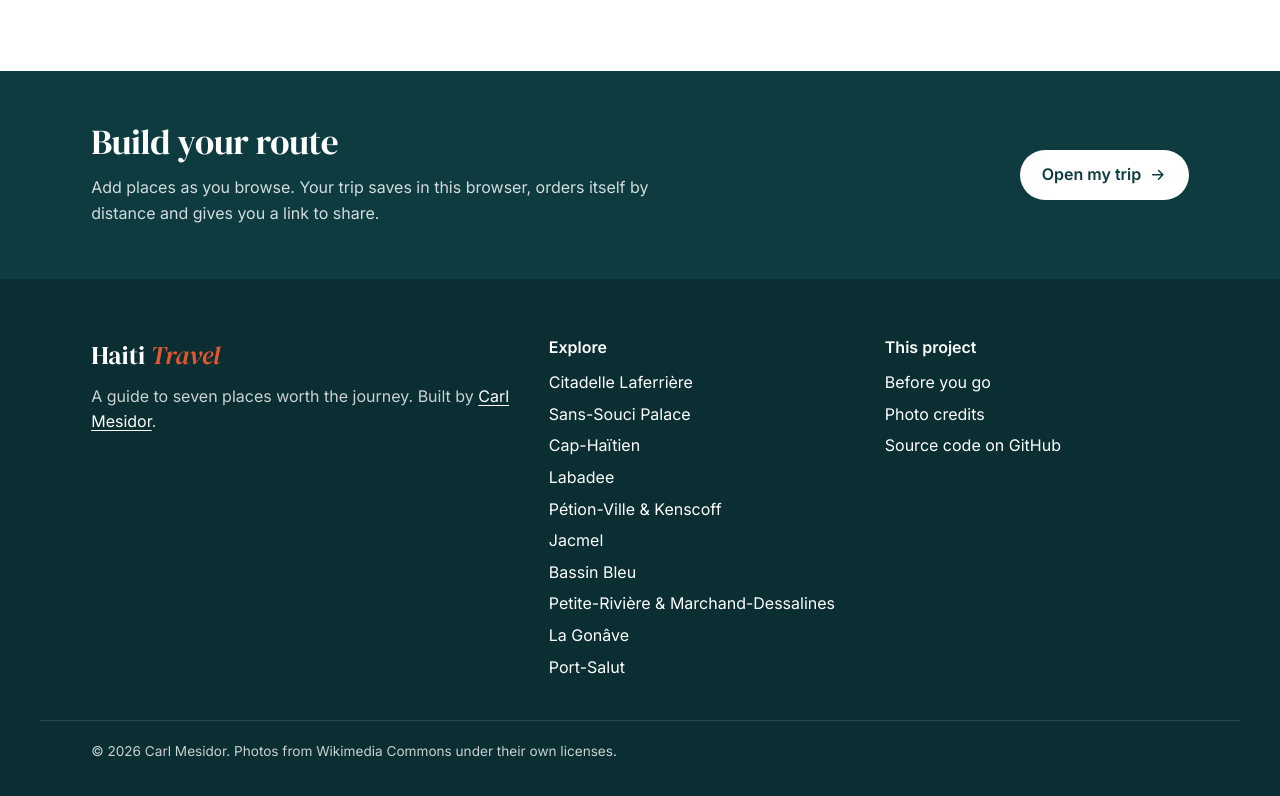
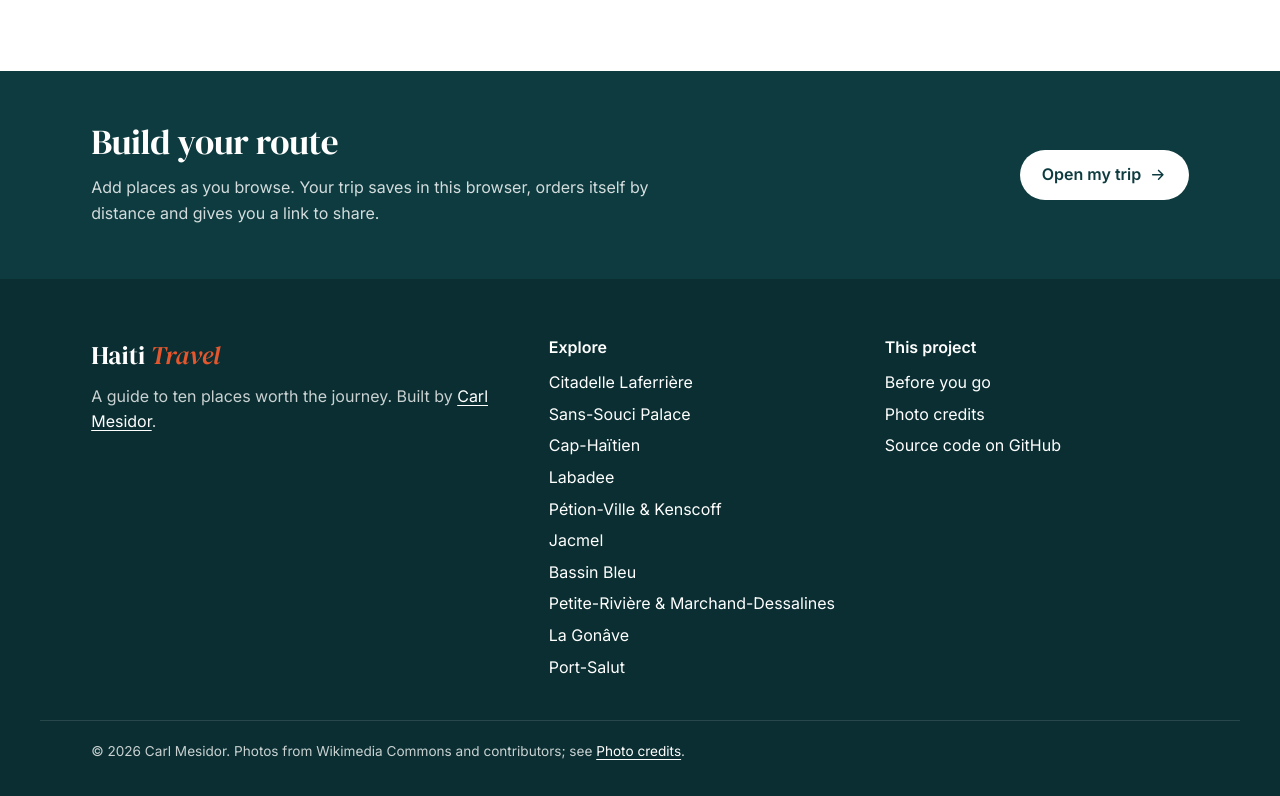
Before and after one commit to Mcarl97/Haiti_Travel, a website with bundled scripts: page index.html in a window 1280 px wide. Shown: the part 3078-3874 px from the top of the page. Built offline with nearby package versions, Linux system fonts and the light colour scheme.

Commit message:
Update page text, credits and image caching for ten places

```diff
--- a/index.html
+++ b/index.html
@@ -4,10 +4,10 @@
     <meta charset="UTF-8">
     <meta name="viewport" content="width=device-width, initial-scale=1">
     <title>Haiti Travel: the Citadelle, Jacmel, Bassin Bleu and more</title>
-    <meta name="description" content="A travel guide to seven places in Haiti, with an interactive map, a trip planner and practical advice.">
+    <meta name="description" content="A travel guide to ten places in Haiti, with an interactive map, a trip planner and practical advice.">
     <meta name="theme-color" content="#0d3b3f">
     <meta property="og:title" content="Haiti Travel">
-    <meta property="og:description" content="Seven places worth the journey, an interactive map and a trip planner.">
+    <meta property="og:description" content="Ten places worth the journey, an interactive map and a trip planner.">
     <meta property="og:type" content="website">
     <meta property="og:url" content="https://haiti-travel-carl.netlify.app/">
     <link rel="icon" href="/favicon.svg" type="image/svg+xml">
@@ -61,7 +61,7 @@
         <div class="wrap footer-grid">
             <div>
                 <p class="footer-brand">Haiti <em>Travel</em></p>
-                <p>A guide to seven places worth the journey. Built by <a href="https://carlmesidor.com">Carl Mesidor</a>.</p>
+                <p>A guide to ten places worth the journey. Built by <a href="https://carlmesidor.com">Carl Mesidor</a>.</p>
             </div>
             <div>
                 <p class="footer-head">Explore</p>
@@ -77,7 +77,7 @@
             </div>
         </div>
         <div class="wrap footer-bottom">
-            <p>&copy; <span id="year">2026</span> Carl Mesidor. Photos from Wikimedia Commons under their own licenses.</p>
+            <p>&copy; <span id="year">2026</span> Carl Mesidor. Photos from Wikimedia Commons and contributors; see <a href="/credits" data-link>Photo credits</a>.</p>
         </div>
     </footer>
 
```
Also changed, not shown: README.md, 1 other file.
